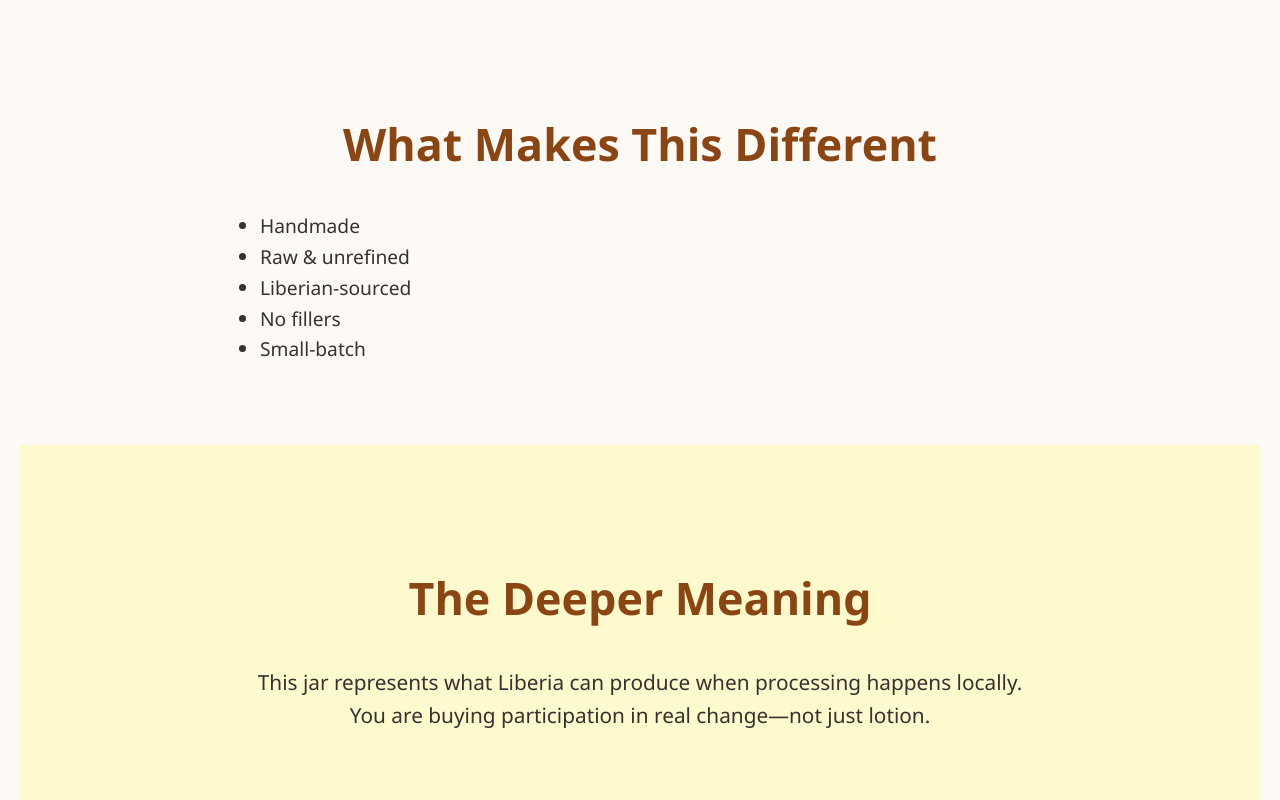
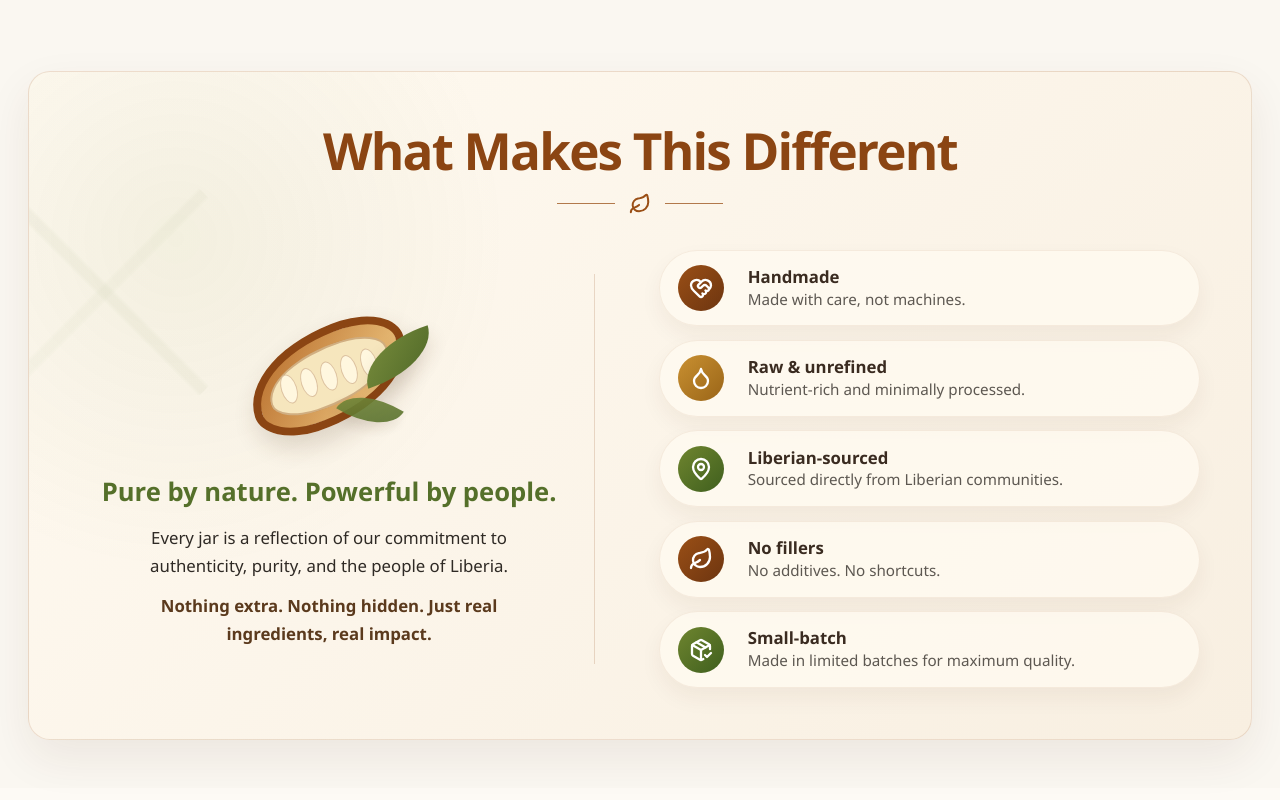
Before and after one commit to dtaplin21/Liberia-ecommerce-site, a React (Vite) app in the folder my-app/: page /fund in a window 1280 px wide. Shown: the part 1040-1840 px from the top of the page. Built offline with nearby package versions, Linux system fonts and the light colour scheme.

Commit message:
fixing css

```diff
--- a/my-app/src/App.css
+++ b/my-app/src/App.css
@@ -890,6 +890,319 @@ h2 {
   box-shadow: 0 10px 30px rgba(0,0,0,0.2);
 }
 
+/* =========================
+   What Makes This Different
+========================= */
+
+.difference-section {
+  padding: 5rem 1.5rem 3rem;
+  background: #faf7f1;
+  max-width: none;
+  width: 100%;
+  box-sizing: border-box;
+}
+
+.difference-panel {
+  width: min(1120px, 100%);
+  margin: 0 auto;
+  padding: clamp(2rem, 4vw, 3.5rem);
+  border: 1px solid rgba(139, 69, 19, 0.14);
+  border-radius: 22px;
+  background:
+    radial-gradient(circle at 12% 25%, rgba(117, 139, 50, 0.08), transparent 28%),
+    linear-gradient(135deg, #fffaf1 0%, #f8efe1 100%);
+  box-shadow: 0 18px 45px rgba(74, 44, 20, 0.08);
+  position: relative;
+  overflow: hidden;
+}
+
+.difference-panel::before {
+  content: "";
+  position: absolute;
+  left: -4rem;
+  top: 5rem;
+  width: 280px;
+  height: 280px;
+  background:
+    linear-gradient(45deg, transparent 48%, rgba(91, 116, 42, 0.08) 49%, rgba(91, 116, 42, 0.08) 51%, transparent 52%),
+    linear-gradient(-45deg, transparent 48%, rgba(91, 116, 42, 0.06) 49%, rgba(91, 116, 42, 0.06) 51%, transparent 52%);
+  border-radius: 50%;
+  opacity: 0.55;
+  pointer-events: none;
+}
+
+.difference-heading {
+  text-align: center;
+  position: relative;
+  z-index: 1;
+}
+
+.difference-heading h2 {
+  margin: 0;
+  color: #8b4513;
+  font-size: clamp(2rem, 4vw, 3.35rem);
+  line-height: 1.08;
+  font-weight: 850;
+  letter-spacing: -0.035em;
+}
+
+.difference-divider {
+  display: flex;
+  align-items: center;
+  justify-content: center;
+  gap: 0.85rem;
+  color: #9a4f16;
+  margin-top: 0.9rem;
+}
+
+.difference-divider span {
+  display: block;
+  width: 58px;
+  height: 1px;
+  background: currentColor;
+  opacity: 0.75;
+}
+
+.difference-content {
+  display: grid;
+  grid-template-columns: 1fr 1.05fr;
+  gap: clamp(2rem, 5vw, 4rem);
+  align-items: center;
+  margin-top: 2.2rem;
+  position: relative;
+  z-index: 1;
+}
+
+.difference-story {
+  text-align: center;
+  padding: 1rem 2rem 1rem 1rem;
+  border-right: 1px solid rgba(139, 69, 19, 0.18);
+}
+
+.cocoa-illustration {
+  width: 230px;
+  height: 165px;
+  margin: 0 auto 1.4rem;
+  position: relative;
+}
+
+.cocoa-pod {
+  position: absolute;
+  left: 50%;
+  top: 52%;
+  width: 150px;
+  height: 82px;
+  border: 8px solid #8b4513;
+  border-radius: 70% 35% 70% 35%;
+  background: linear-gradient(135deg, #b66a28, #f4d08a);
+  transform: translate(-50%, -50%) rotate(-18deg);
+  box-shadow: 0 12px 24px rgba(74, 44, 20, 0.16);
+}
+
+.cocoa-pod::before {
+  content: "";
+  position: absolute;
+  inset: 11px;
+  border-radius: inherit;
+  background: #f6e6bd;
+  border: 2px solid rgba(139, 69, 19, 0.35);
+}
+
+.cocoa-beans {
+  position: absolute;
+  inset: 20px 24px;
+  z-index: 1;
+  display: flex;
+  gap: 5px;
+  align-items: center;
+  justify-content: center;
+}
+
+.cocoa-beans span {
+  width: 14px;
+  height: 28px;
+  border-radius: 50%;
+  background: #fff7df;
+  border: 1px solid rgba(139, 69, 19, 0.3);
+}
+
+.cocoa-leaf {
+  position: absolute;
+  width: 76px;
+  height: 42px;
+  background: linear-gradient(135deg, #7a8e3d, #4e6727);
+  border-radius: 100% 0 100% 0;
+  box-shadow: 0 8px 18px rgba(74, 44, 20, 0.12);
+}
+
+.cocoa-leaf-one {
+  right: 8px;
+  top: 46px;
+  transform: rotate(-18deg);
+}
+
+.cocoa-leaf-two {
+  right: 36px;
+  bottom: 24px;
+  transform: rotate(32deg) scale(0.78);
+  opacity: 0.9;
+}
+
+.difference-story h3 {
+  margin: 0 0 1rem;
+  color: #55702a;
+  font-size: clamp(1.25rem, 2vw, 1.65rem);
+  line-height: 1.2;
+  font-weight: 850;
+}
+
+.difference-story p {
+  margin: 0 auto;
+  max-width: 430px;
+  color: #2f2a25;
+  font-size: 1.05rem;
+  line-height: 1.65;
+}
+
+.difference-story .difference-emphasis {
+  margin-top: 0.8rem;
+  font-weight: 700;
+  color: #5b3a1d;
+}
+
+.difference-list {
+  display: grid;
+  gap: 0.85rem;
+}
+
+.difference-item {
+  display: grid;
+  grid-template-columns: 54px 1fr;
+  gap: 1rem;
+  align-items: center;
+  padding: 0.9rem 1.1rem;
+  border-radius: 999px;
+  background: rgba(255, 251, 242, 0.72);
+  border: 1px solid rgba(139, 69, 19, 0.08);
+  box-shadow: 0 10px 22px rgba(74, 44, 20, 0.055);
+  transition: transform 180ms ease, box-shadow 180ms ease, border-color 180ms ease;
+}
+
+.difference-item:hover {
+  transform: translateY(-2px);
+  border-color: rgba(139, 69, 19, 0.16);
+  box-shadow: 0 14px 28px rgba(74, 44, 20, 0.09);
+}
+
+.difference-icon {
+  width: 46px;
+  height: 46px;
+  border-radius: 50%;
+  display: grid;
+  place-items: center;
+  color: #fff;
+  flex-shrink: 0;
+}
+
+.difference-icon-brown {
+  background: linear-gradient(135deg, #9a4f16, #6d3510);
+}
+
+.difference-icon-gold {
+  background: linear-gradient(135deg, #c99031, #9a6518);
+}
+
+.difference-icon-green {
+  background: linear-gradient(135deg, #6f852f, #3f5f1e);
+}
+
+.difference-item h4 {
+  margin: 0 0 0.15rem;
+  color: #3a2b20;
+  font-size: 1.05rem;
+  line-height: 1.15;
+  font-weight: 850;
+}
+
+.difference-item p {
+  margin: 0;
+  color: rgba(47, 42, 37, 0.78);
+  font-size: 0.95rem;
+  line-height: 1.35;
+}
+
+/* Responsive */
+@media (max-width: 900px) {
+  .difference-content {
+    grid-template-columns: 1fr;
+  }
+
+  .difference-story {
+    border-right: none;
+    border-bottom: 1px solid rgba(139, 69, 19, 0.18);
+    padding: 0 0 2rem;
+  }
+
+  .difference-list {
+    max-width: 620px;
+    margin: 0 auto;
+    width: 100%;
+  }
+}
+
+@media (max-width: 560px) {
+  .difference-section {
+    padding: 3.5rem 1rem 2.5rem;
+  }
+
+  .difference-panel {
+    padding: 2rem 1.1rem;
+    border-radius: 18px;
+  }
+
+  .difference-heading h2 {
+    font-size: 2rem;
+  }
+
+  .difference-divider span {
+    width: 36px;
+  }
+
+  .cocoa-illustration {
+    width: 190px;
+    height: 135px;
+  }
+
+  .cocoa-pod {
+    width: 125px;
+    height: 70px;
+  }
+
+  .difference-item {
+    grid-template-columns: 46px 1fr;
+    gap: 0.8rem;
+    border-radius: 18px;
+    padding: 0.85rem;
+  }
+
+  .difference-icon {
+    width: 42px;
+    height: 42px;
+  }
+
+  .difference-item h4 {
+    font-size: 1rem;
+  }
+
+  .difference-item p {
+    font-size: 0.9rem;
+  }
+}
+
+.deeper-meaning-section {
+  margin-top: 2rem;
+}
+
 footer {
   background: var(--primary);
   color: white;
--- a/my-app/src/pages/Fund.jsx
+++ b/my-app/src/pages/Fund.jsx
@@ -19,19 +19,107 @@ function Fund() {
       </section>
 
       {/* What Makes This Different */}
-      <section>
-        <h2>What Makes This Different</h2>
-        <ul style={{maxWidth: '800px', margin: '0 auto', fontSize: '1.2rem'}}>
-          <li>Handmade</li>
-          <li>Raw & unrefined</li>
-          <li>Liberian-sourced</li>
-          <li>No fillers</li>
-          <li>Small-batch</li>
-        </ul>
+      <section className="difference-section">
+        <div className="difference-panel">
+          <div className="difference-heading">
+            <h2>What Makes This Different</h2>
+            <div className="difference-divider" aria-hidden="true">
+              <span></span>
+              <Leaf size={22} strokeWidth={2.2} />
+              <span></span>
+            </div>
+          </div>
+
+          <div className="difference-content">
+            <div className="difference-story">
+              <div className="cocoa-illustration" aria-hidden="true">
+                <div className="cocoa-pod">
+                  <div className="cocoa-beans">
+                    <span></span>
+                    <span></span>
+                    <span></span>
+                    <span></span>
+                    <span></span>
+                  </div>
+                </div>
+                <div className="cocoa-leaf cocoa-leaf-one"></div>
+                <div className="cocoa-leaf cocoa-leaf-two"></div>
+              </div>
+
+              <h3>Pure by nature. Powerful by people.</h3>
+
+              <p>
+                Every jar is a reflection of our commitment to authenticity, purity,
+                and the people of Liberia.
+              </p>
+
+              <p className="difference-emphasis">
+                Nothing extra. Nothing hidden. Just real ingredients, real impact.
+              </p>
+            </div>
+
+            <div className="difference-list">
+              <div className="difference-item">
+                <div className="difference-icon difference-icon-brown">
+                  <HeartHandshake size={24} strokeWidth={2.3} />
+                </div>
+
+                <div>
+                  <h4>Handmade</h4>
+                  <p>Made with care, not machines.</p>
+                </div>
+              </div>
+
+              <div className="difference-item">
+                <div className="difference-icon difference-icon-gold">
+                  <Droplet size={24} strokeWidth={2.3} />
+                </div>
+
+                <div>
+                  <h4>Raw & unrefined</h4>
+                  <p>Nutrient-rich and minimally processed.</p>
+                </div>
+              </div>
+
+              <div className="difference-item">
+                <div className="difference-icon difference-icon-green">
+                  <MapPin size={24} strokeWidth={2.3} />
+                </div>
+
+                <div>
+                  <h4>Liberian-sourced</h4>
+                  <p>Sourced directly from Liberian communities.</p>
+                </div>
+              </div>
+
+              <div className="difference-item">
+                <div className="difference-icon difference-icon-brown">
+                  <Leaf size={24} strokeWidth={2.3} />
+                </div>
+
+                <div>
+                  <h4>No fillers</h4>
+                  <p>No additives. No shortcuts.</p>
+                </div>
+              </div>
+
+              <div className="difference-item">
+                <div className="difference-icon difference-icon-green">
+                  <PackageCheck size={24} strokeWidth={2.3} />
+                </div>
+
+                <div>
+                  <h4>Small-batch</h4>
+                  <p>Made in limited batches for maximum quality.</p>
+                </div>
+              </div>
+            </div>
+          </div>
+        </div>
       </section>
 
       {/* The Deeper Meaning */}
-      <section style={{background: 'var(--light)'}}>
+      <section className="deeper-meaning-section" style={{background: 'var(--light)'}}>
         <h2>The Deeper Meaning</h2>
         <p style={{textAlign: 'center', fontSize: '1.3rem', maxWidth: '900px', margin: 'auto'}}>
           This jar represents what Liberia can produce when processing happens locally.<br />
```
